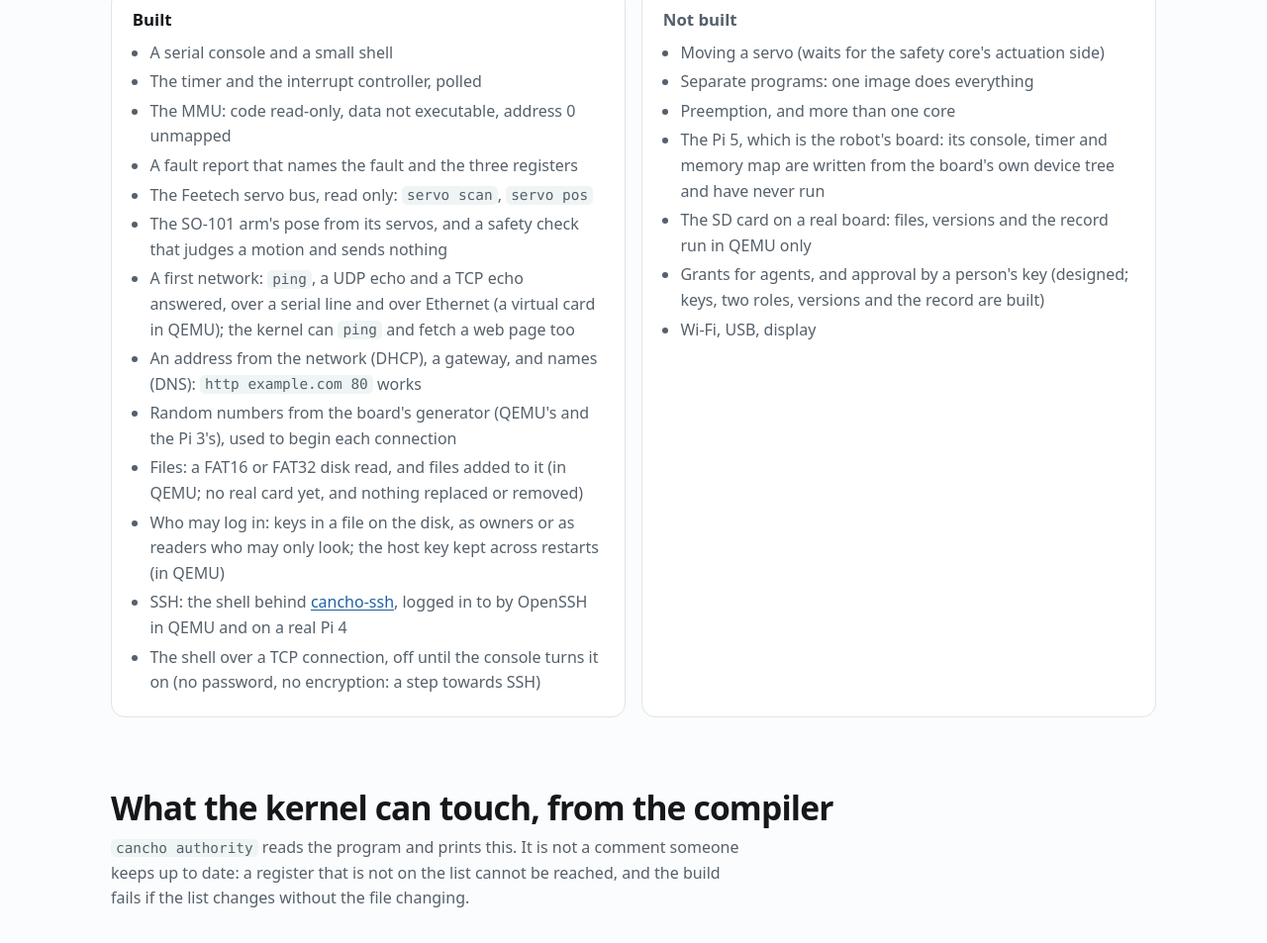
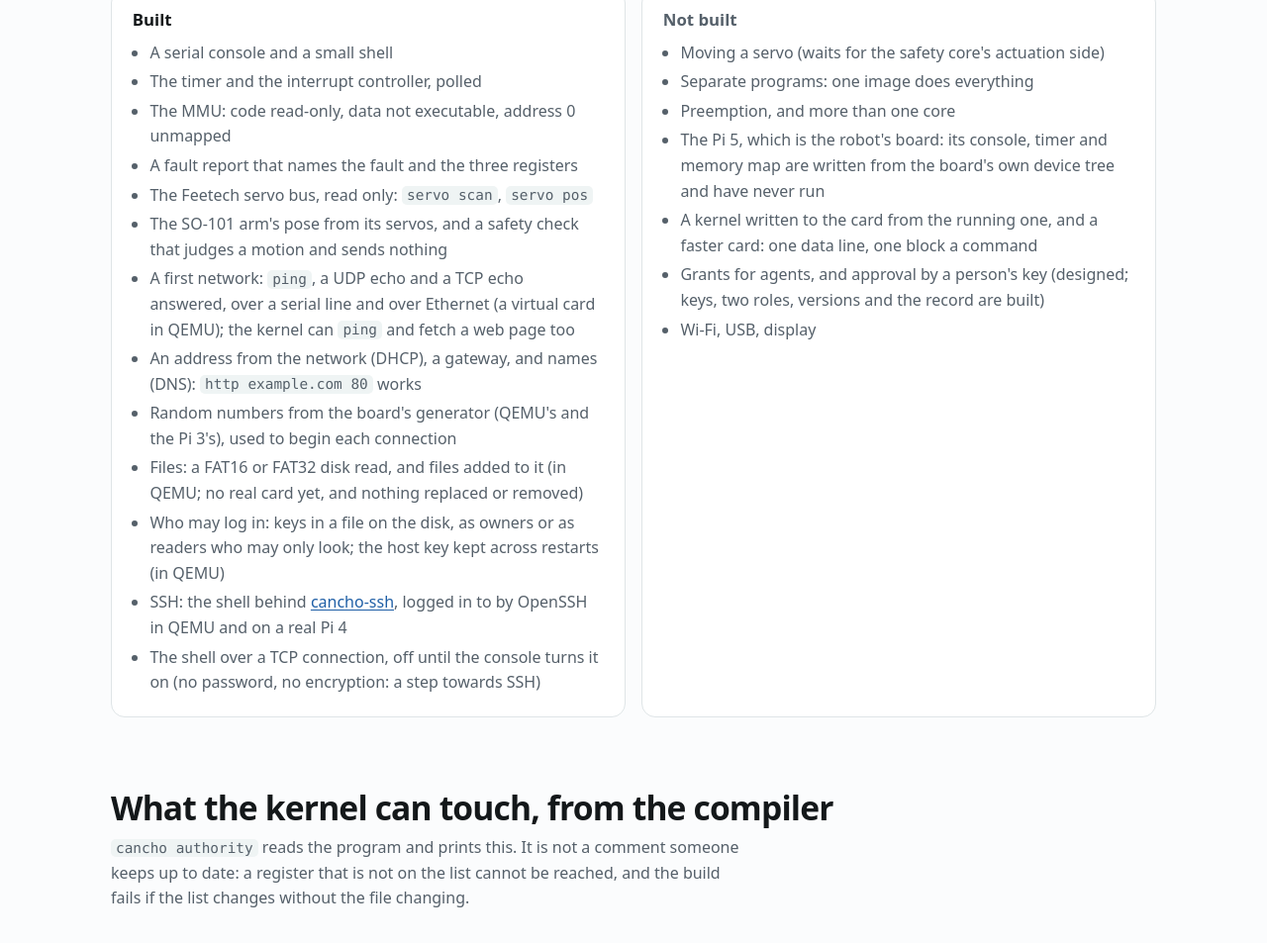
Before and after one commit to alpibrusl/cancho-os, a plain HTML site: page docs/index.html in a window 1280 px wide. Shown: the part 2715-3668 px from the top of the page at 99% size. Drawn offline with Linux system fonts and the light colour scheme.

Commit message:
The SD card: a Pi's card read and written, through standard SDHCI. Run on the real Pi 4
src/sdcard.cho: reset, power, 400 kHz, CMD0/8/ACMD41/2/3/9/7, 25 MHz; CMD17 and CMD24, one block a
command, one data line, 32-bit register access, every wait a bounded count. Cards that count in
bytes and in sectors. Started the first time a disk is wanted, not at boot. The vio capability
gains the two controllers' registers; the firmware is asked a fourth question (a clock's rate).
On the real board: the boot card found, read (config.txt has the repository's checksum), written,
a version kept, the record whole by Python, the host key the same after a restart, SSH writes.
In QEMU as a Pi 3 and (card moved to emmc2) a Pi 4; CI runs the Pi 3. 0.0.27.

Co-Authored-By: Claude Fable 5.2 <noreply@anthropic.com>

```diff
--- a/docs/index.html
+++ b/docs/index.html
@@ -227,7 +227,7 @@ bye</pre></div>
       <li>Separate programs: one image does everything</li>
       <li>Preemption, and more than one core</li>
       <li>The Pi 5, which is the robot's board: its console, timer and memory map are written from the board's own device tree and have never run</li>
-      <li>The SD card on a real board: files, versions and the record run in QEMU only</li>
+      <li>A kernel written to the card from the running one, and a faster card: one data line, one block a command</li>
       <li>Grants for agents, and approval by a person's key (designed; keys, two roles, versions and the record are built)</li>
       <li>Wi-Fi, USB, display</li>
     </ul></div>
```
Also changed, not shown: docs/authority.txt, 15 other files.
